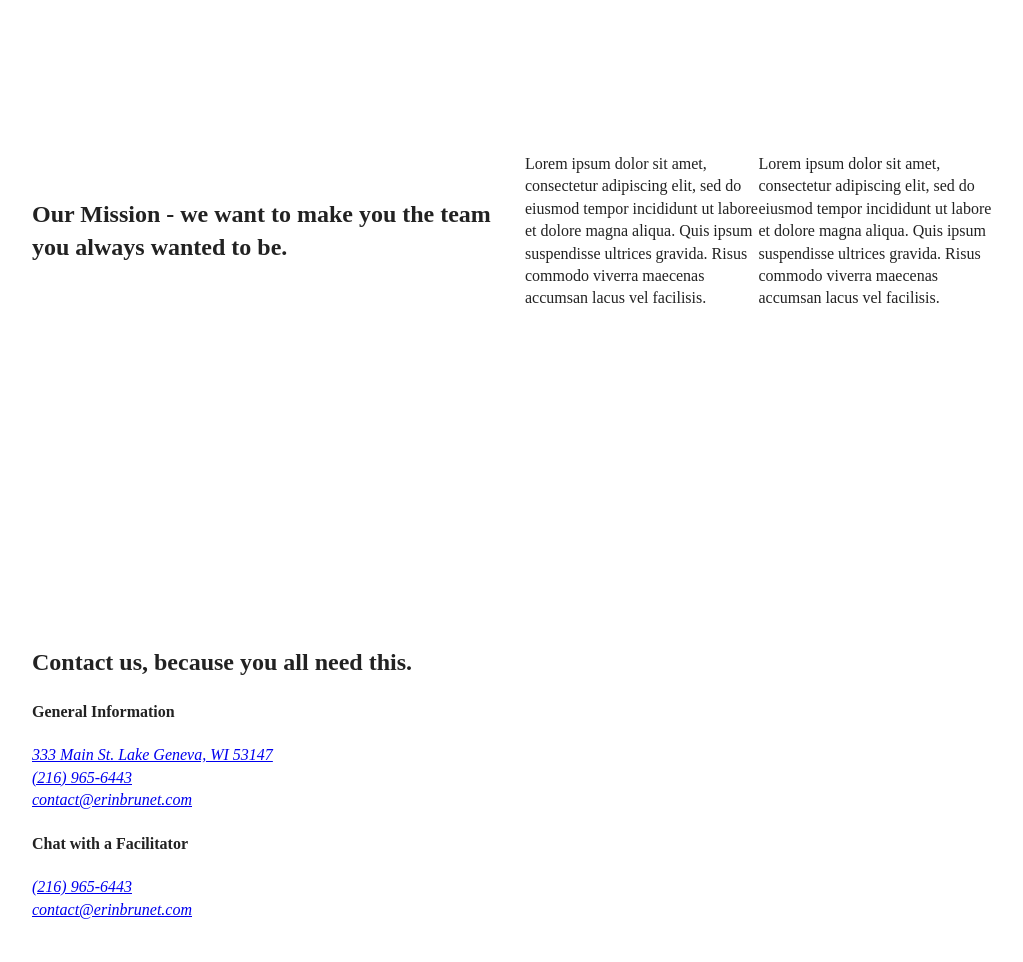
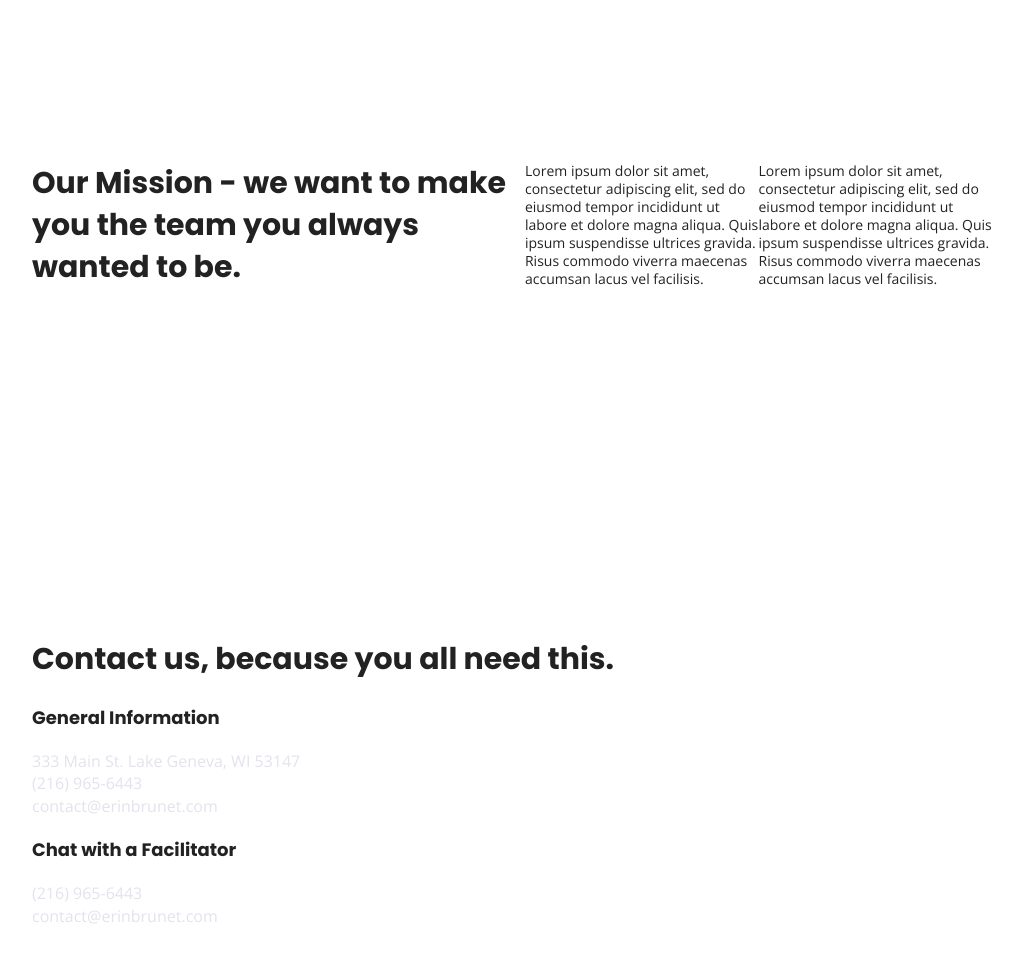
Before and after one commit to Erin3511/206-unplugged, a website: page about/index.html in a window 1280 px wide. Shown: the part 157-1119 px from the top of the page, without its empty margins (128-1151 px from the left). Drawn offline with nearby package versions, Linux system fonts and the light colour scheme.

Commit message:
Added text styles

```diff
--- a/about/index.html
+++ b/about/index.html
@@ -18,6 +18,9 @@
 
   <link rel="stylesheet" href="../css/normalize.css">
   <link rel="stylesheet" href="../css/main.css">
+
+  <!-- Google Fonts -->
+  <link href="https://fonts.googleapis.com/css?family=Open+Sans:400,700|Poppins:500,700" rel="stylesheet">
 
   <meta name="theme-color" content="#fafafa">
 </head>
--- a/css/main.css
+++ b/css/main.css
@@ -86,6 +86,58 @@ textarea {
 /* ==========================================================================
    Author's custom styles
    ========================================================================== */
+
+/* General Styles */
+
+html {
+  font-size: 16px;
+}
+
+body {
+   font-family: 'Open Sans', sans-serif;
+   font-size: 1em;
+   text-align: left;
+}
+
+ul,
+ol {
+    list-style-type: none;
+}
+
+a {
+   color: #e2e3ed;
+   text-decoration: none;
+}
+
+h2 {
+   font-family: 'Poppins', sans-serif;
+   font-size: 1.875em;
+}
+
+h3,
+h4 {
+   font-family: 'Poppins', sans-serif;
+   font-size: 1.125em;
+   margin: 20px 0;
+}
+
+p {
+   font-size: .875em;
+   line-height: 1.285em
+}
+
+img {
+
+}
+
+figure {
+
+}
+
+address a {
+    font-style: normal;
+}
+
 
 .content-wrapper {
   width: 90%;
```
Also changed, not shown: faq/index.html (+3 -0 lines), index.html (+3 -0 lines).
